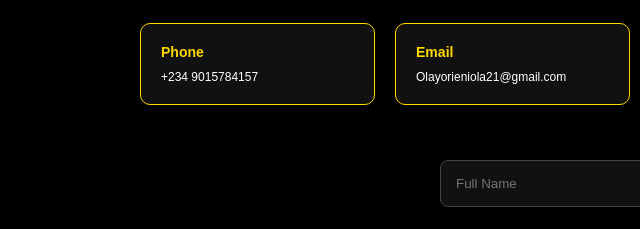
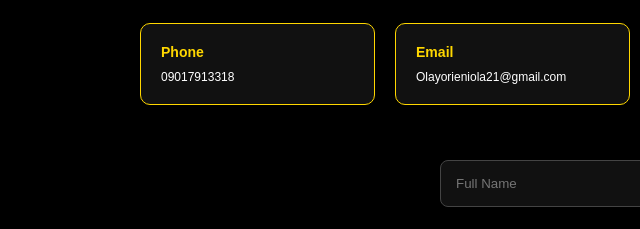
Before and after one commit to ennydemly00-code/Beauty-and-spa-, a plain HTML site: page Contact.html in a window 1280 px wide. Shown: the part 307-536 px from the top of the page, 0-640 px from the left. Drawn offline with Linux system fonts and the light colour scheme; a web font is replaced by a local one.

Commit message:
Add files via upload

```diff
--- a/Contact.html
+++ b/Contact.html
@@ -45,7 +45,7 @@
 
             <div class="info-box">
                 <h3>Phone</h3>
-                <p>+234 9015784157</p>
+                <p>09017913318</p>
             </div>
 
             <div class="info-box">
```
